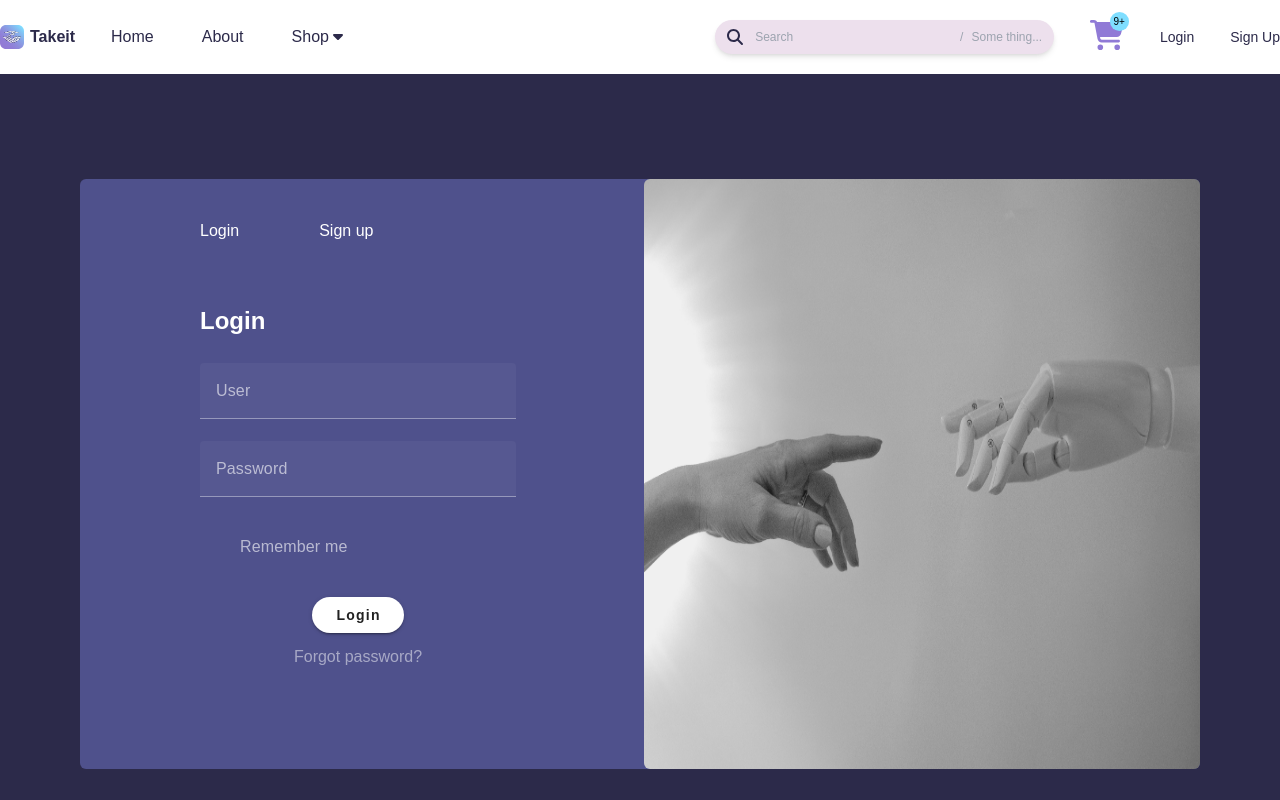
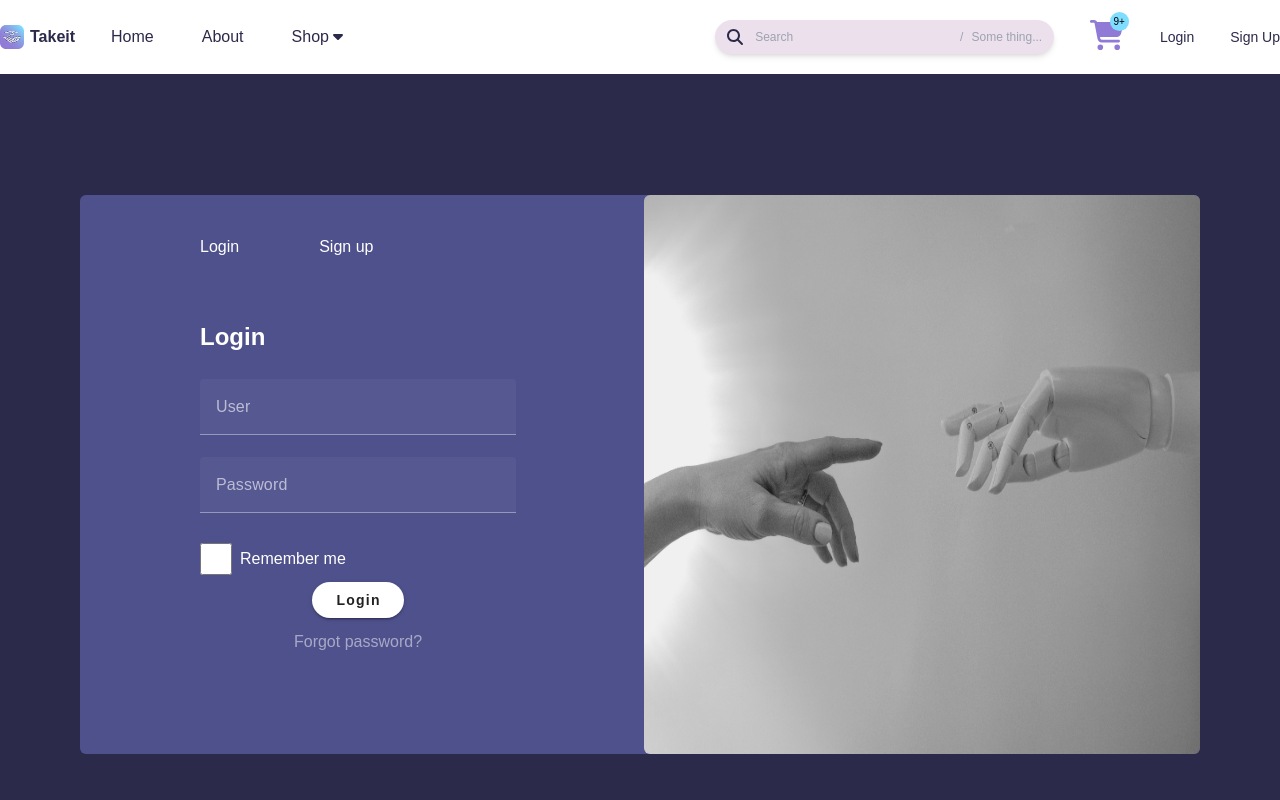
Before and after one commit to mtk246/vue3-vite-pinia-template, a Vue app: page /login in a window 1280 px wide. Shown: the top 800 px of the page. Built offline with nearby package versions, Linux system fonts and the light colour scheme; a web font is replaced by a local one.

Commit message:
[vue] checkbox button fix

```diff
--- a/src/pages/auth/LoginComponent.vue
+++ b/src/pages/auth/LoginComponent.vue
@@ -36,10 +36,16 @@
                                 type="password"
                                 clearable
                             />
-                            <v-checkbox
-                                class="text-white"
-                                :label="$t('auth.remember_me')"
-                            />
+                            <div class="mt-2">
+                                <label class="inline-flex items-center">
+                                    <input
+                                        type="checkbox"
+                                        class="w-8 h-8"
+                                        @click="toggleCheckbox"
+                                    >
+                                    <span class="ml-2 text-white">{{ $t('auth.remember_me') }}</span>
+                                </label>
+                            </div>
                             <v-btn
                                 class="mx-28"
                                 type="submit"
@@ -75,6 +81,16 @@
 <script>
 export default {
     name: "LoginComponent",
+    data() {
+        return {
+        isChecked: false,
+        };
+    },
+    methods: {
+        toggleCheckbox() {
+            this.isChecked = !this.isChecked;
+        },
+    },
 };
 </script>
 
--- a/src/pages/auth/SignUpComponent.vue
+++ b/src/pages/auth/SignUpComponent.vue
@@ -42,10 +42,16 @@
                                 type="password"
                                 clearable
                             />
-                            <v-checkbox
-                                class="text-white"
-                                :label="$t('auth.remember_me')"
-                            />
+                            <div class="mt-2">
+                                <label class="inline-flex items-center">
+                                    <input
+                                        type="checkbox"
+                                        class="w-8 h-8"
+                                        @click="toggleCheckbox"
+                                    >
+                                    <span class="ml-2 text-white">{{ $t('auth.remember_me') }}</span>
+                                </label>
+                            </div>
                             <v-btn
                                 class="mx-28"
                                 type="submit"
@@ -81,6 +87,16 @@
 <script>
 export default {
     name: "SignUpComponent",
+    data() {
+        return {
+        isChecked: false,
+        };
+    },
+    methods: {
+        toggleCheckbox() {
+            this.isChecked = !this.isChecked;
+        },
+    },
 };
 </script>
 
```
